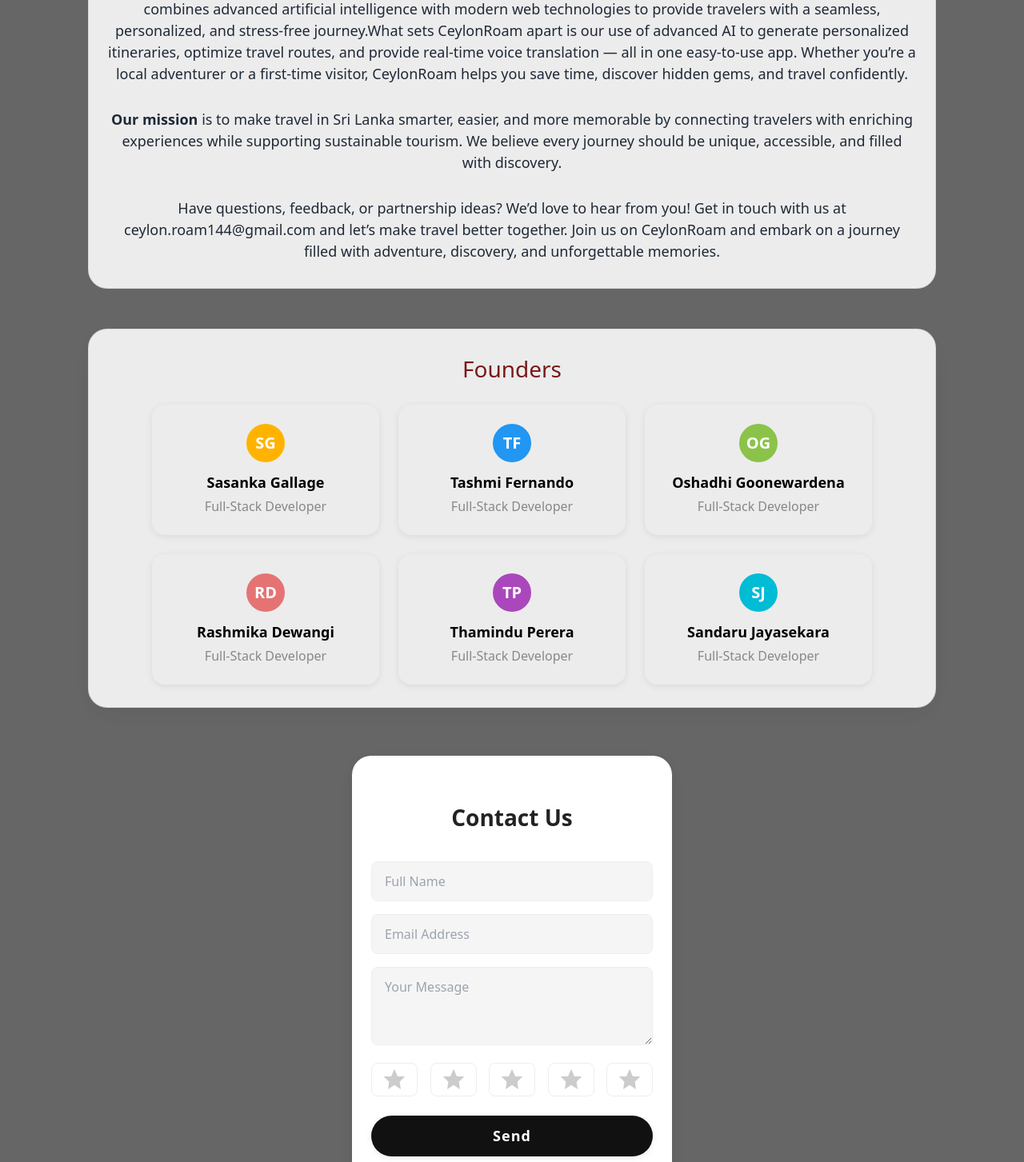
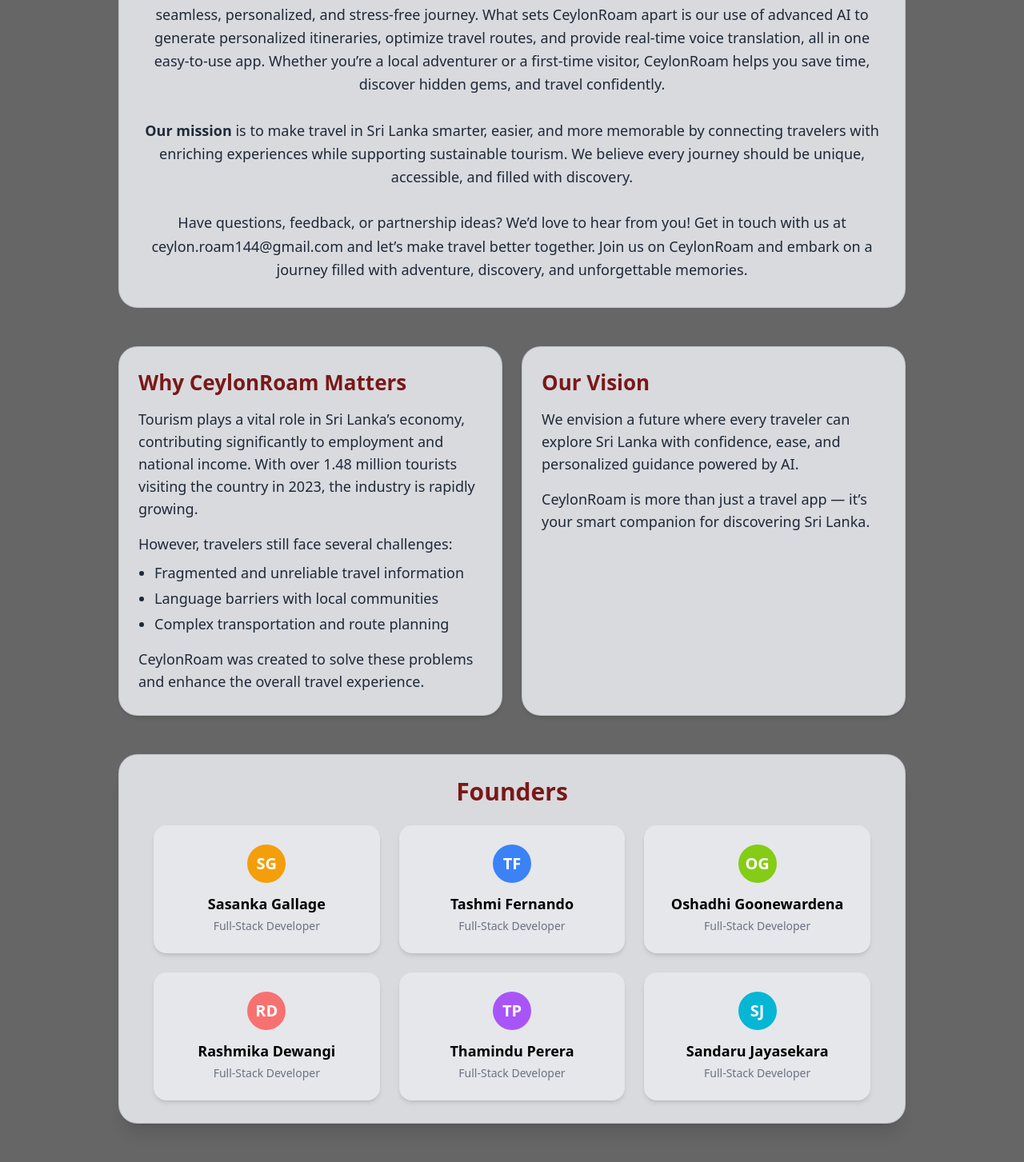
Before and after one commit to sigallage/CeylonRoam, a React (Vite) app in the folder frontend/: page /about-us in a window 1280 px wide. Shown: the part 300-1753 px from the top of the page at 80% size. Built offline with nearby package versions, Linux system fonts and the light colour scheme; no server answers; what @capacitor/core would draw is missing.

Commit message:
Updated About page- added new sections

```diff
--- a/frontend/src/pages/about/aboutUs.jsx
+++ b/frontend/src/pages/about/aboutUs.jsx
@@ -63,99 +63,119 @@
   };
 
   return (
-    <div
-      style={{
-        minHeight: "100vh",
-        background: "rgba(0, 0, 0, 0.6)",
-        backdropFilter: "blur(8px)",
-        WebkitBackdropFilter: "blur(8px)",
-      }}
-    >
-      <div style={{ maxWidth: 1100, margin: "0 auto", padding: "40px 20px" }}>
-      <div
-        style={{
-          background: "#ececec",
-          border: "1px solid rgba(0, 0, 0, 0.08)",
-          borderRadius: 24,
-          padding: "32px 24px",
-          marginBottom: 50,
-        }}
-      >
-        <h1 style={{ textAlign: "center", color: "#7a1818", marginBottom: 30, fontSize: 48 }}>ABOUT US</h1>
-        <p style={{ textAlign: "center", color: "#1f2937", fontSize: 18, marginBottom: 30 }}>
-          <b>CeylonRoam</b> is an AI-powered travel assistant designed to transform how people explore Sri Lanka. Our platform combines advanced artificial intelligence with modern web technologies to provide travelers with a seamless, personalized, and stress-free journey.What sets CeylonRoam apart is our use of advanced AI to generate personalized itineraries, optimize travel routes, and provide real-time voice translation — all in one easy-to-use app. Whether you’re a local adventurer or a first-time visitor, CeylonRoam helps you save time, discover hidden gems, and travel confidently.
+    <div className="min-h-screen bg-black/60 backdrop-blur-md">
+      <div className="max-w-5xl mx-auto px-5 py-10">
+        <div className="bg-gray-200/90 border border-black/10 rounded-3xl px-6 py-8 mb-12">
+          <h1 className="text-center text-[#7a1818] mb-7 text-4xl md:text-5xl font-semibold tracking-wide">
+            ABOUT US
+          </h1>
+          <p className="text-center text-gray-800 text-lg mb-7 leading-relaxed">
+            <b>CeylonRoam</b> is an AI-powered travel assistant designed to transform how people explore Sri Lanka. Our
+            platform combines advanced artificial intelligence with modern web technologies to provide travelers with a
+            seamless, personalized, and stress-free journey. What sets CeylonRoam apart is our use of advanced AI to
+            generate personalized itineraries, optimize travel routes, and provide real-time voice translation, all in
+            one easy-to-use app. Whether you’re a local adventurer or a first-time visitor, CeylonRoam helps you save
+            time, discover hidden gems, and travel confidently.
           </p>
-        <p style={{ textAlign: "center", color: "#1f2937", fontSize: 18, marginBottom: 30 }}>
-          <b>Our mission</b> is to make travel in Sri Lanka smarter, easier, and more memorable by connecting travelers with enriching experiences while supporting sustainable tourism. We believe every journey should be unique, accessible, and filled with discovery.
+          <p className="text-center text-gray-800 text-lg mb-7 leading-relaxed">
+            <b>Our mission</b> is to make travel in Sri Lanka smarter, easier, and more memorable by connecting
+            travelers with enriching experiences while supporting sustainable tourism. We believe every journey should
+            be unique, accessible, and filled with discovery.
           </p>
-        <p style={{ textAlign: "center", color: "#1f2937", fontSize: 18, marginBottom: 0 }}>
-          Have questions, feedback, or partnership ideas? We’d love to hear from you! Get in touch with us at ceylon.roam144@gmail.com
-    and let’s make travel better together. Join us on CeylonRoam and embark on a journey filled with adventure, discovery, and unforgettable memories.</p>
+          <p className="text-center text-gray-800 text-lg leading-relaxed">
+            Have questions, feedback, or partnership ideas? We’d love to hear from you! Get in touch with us at
+            ceylon.roam144@gmail.com and let’s make travel better together. Join us on CeylonRoam and embark on a
+            journey filled with adventure, discovery, and unforgettable memories.
+          </p>
         </div>
-      <div
-        style={{
-          marginTop: 40,
-          marginBottom: 40,
-          background: "#ececec",
-          border: "1px solid rgba(0, 0, 0, 0.08)",
-          borderRadius: 24,
-          padding: "28px 20px",
-          boxShadow: "0 10px 30px rgba(0, 0, 0, 0.06)",
-        }}
-      >
-        <h2 style={{ textAlign: "center", color: "#7a1818", fontSize: 28, marginBottom: 24 }}>Founders</h2>
-        <ul style={{ display: 'grid', gridTemplateColumns: 'repeat(3, 1fr)', gap: 24, justifyContent: 'center', listStyle: 'none', padding: 0, maxWidth: 900, margin: '0 auto' }}>
-          <li style={{ textAlign: 'center', background: '#ececec', boxShadow: '0 2px 8px rgba(0,0,0,0.08)', borderRadius: 16, padding: '24px', display: 'flex', flexDirection: 'column', alignItems: 'center', transition: 'box-shadow 0.2s, transform 0.2s' }}
-            onMouseOver={e => { e.currentTarget.style.boxShadow = '0 8px 24px rgba(122,24,24,0.15)'; e.currentTarget.style.transform = 'translateY(-4px) scale(1.03)'; }}
-            onMouseOut={e => { e.currentTarget.style.boxShadow = '0 2px 8px rgba(0,0,0,0.08)'; e.currentTarget.style.transform = 'none'; e.currentTarget.style.background = '#ececec'; }}>
-            <div style={{ background: '#ffb300', color: '#fff', borderRadius: '50%', width: 48, height: 48, display: 'flex', alignItems: 'center', justifyContent: 'center', fontSize: 20, fontWeight: 700 }}>SG</div>
-            <div style={{ fontWeight: 700, marginTop: 12, fontSize: 18 }}>Sasanka Gallage</div>
-            <div style={{ color: '#888', marginTop: 4 }}>Full-Stack Developer</div>
+
+        <div className="grid gap-6 mb-12 md:grid-cols-2">
+          <div className="bg-gray-200/90 border border-black/10 rounded-3xl px-6 py-7 shadow-md">
+            <h2 className="text-[#7a1818] text-2xl md:text-[26px] mb-4 font-semibold">
+              Why CeylonRoam Matters
+            </h2>
+            <p className="text-gray-800 text-base md:text-lg mb-4 leading-relaxed">
+              Tourism plays a vital role in Sri Lanka’s economy, contributing significantly to employment and national
+              income. With over 1.48 million tourists visiting the country in 2023, the industry is rapidly growing.
+            </p>
+            <p className="text-gray-800 text-base md:text-lg mb-2">However, travelers still face several challenges:</p>
+            <ul className="list-disc pl-5 mb-4 text-gray-800 text-base md:text-lg space-y-1">
+              <li>Fragmented and unreliable travel information</li>
+              <li>Language barriers with local communities</li>
+              <li>Complex transportation and route planning</li>
+            </ul>
+            <p className="text-gray-800 text-base md:text-lg leading-relaxed">
+              CeylonRoam was created to solve these problems and enhance the overall travel experience.
+            </p>
+          </div>
+
+          <div className="bg-gray-200/90 border border-black/10 rounded-3xl px-6 py-7 shadow-md">
+            <h2 className="text-[#7a1818] text-2xl md:text-[26px] mb-4 font-semibold">
+              Our Vision
+            </h2>
+            <p className="text-gray-800 text-base md:text-lg mb-4 leading-relaxed">
+              We envision a future where every traveler can explore Sri Lanka with confidence, ease, and personalized
+              guidance powered by AI.
+            </p>
+            <p className="text-gray-800 text-base md:text-lg leading-relaxed">
+              CeylonRoam is more than just a travel app — it’s your smart companion for discovering Sri Lanka.
+            </p>
+          </div>
+        </div>
+
+        <div className="mt-10 mb-10 bg-gray-200/90 border border-black/10 rounded-3xl px-6 py-7 shadow-xl">
+          <h2 className="text-center text-[#7a1818] text-2xl md:text-3xl font-semibold mb-6">Founders</h2>
+          <ul className="grid gap-6 max-w-4xl mx-auto list-none p-0 md:grid-cols-3">
+            <li className="text-center bg-gray-200 shadow-md rounded-2xl p-6 flex flex-col items-center transition duration-200 hover:shadow-2xl hover:-translate-y-1 hover:scale-[1.03]">
+              <div className="bg-amber-500 text-white rounded-full w-12 h-12 flex items-center justify-center text-xl font-bold">
+                SG
+              </div>
+              <div className="font-semibold mt-3 text-lg">Sasanka Gallage</div>
+              <div className="text-gray-500 mt-1 text-sm">Full-Stack Developer</div>
             </li>
-          <li style={{ textAlign: 'center', background: '#ececec', boxShadow: '0 2px 8px rgba(0,0,0,0.08)', borderRadius: 16, padding: '24px', display: 'flex', flexDirection: 'column', alignItems: 'center', transition: 'box-shadow 0.2s, transform 0.2s' }}
-            onMouseOver={e => { e.currentTarget.style.boxShadow = '0 8px 24px rgba(33,150,243,0.15)'; e.currentTarget.style.transform = 'translateY(-4px) scale(1.03)'; }}
-            onMouseOut={e => { e.currentTarget.style.boxShadow = '0 2px 8px rgba(0,0,0,0.08)'; e.currentTarget.style.transform = 'none'; e.currentTarget.style.background = '#ececec'; }}>
-            <div style={{ background: '#2196f3', color: '#fff', borderRadius: '50%', width: 48, height: 48, display: 'flex', alignItems: 'center', justifyContent: 'center', fontSize: 20, fontWeight: 700 }}>TF</div>
-            <div style={{ fontWeight: 700, marginTop: 12, fontSize: 18 }}>Tashmi Fernando</div>
-            <div style={{ color: '#888', marginTop: 4 }}>Full-Stack Developer</div>
+            <li className="text-center bg-gray-200 shadow-md rounded-2xl p-6 flex flex-col items-center transition duration-200 hover:shadow-2xl hover:-translate-y-1 hover:scale-[1.03]">
+              <div className="bg-blue-500 text-white rounded-full w-12 h-12 flex items-center justify-center text-xl font-bold">
+                TF
+              </div>
+              <div className="font-semibold mt-3 text-lg">Tashmi Fernando</div>
+              <div className="text-gray-500 mt-1 text-sm">Full-Stack Developer</div>
             </li>
-          <li style={{ textAlign: 'center', background: '#ececec', boxShadow: '0 2px 8px rgba(0,0,0,0.08)', borderRadius: 16, padding: '24px', display: 'flex', flexDirection: 'column', alignItems: 'center', transition: 'box-shadow 0.2s, transform 0.2s' }}
-            onMouseOver={e => { e.currentTarget.style.boxShadow = '0 8px 24px rgba(139,195,74,0.15)'; e.currentTarget.style.transform = 'translateY(-4px) scale(1.03)'; }}
-            onMouseOut={e => { e.currentTarget.style.boxShadow = '0 2px 8px rgba(0,0,0,0.08)'; e.currentTarget.style.transform = 'none'; e.currentTarget.style.background = '#ececec'; }}>
-            <div style={{ background: '#8bc34a', color: '#fff', borderRadius: '50%', width: 48, height: 48, display: 'flex', alignItems: 'center', justifyContent: 'center', fontSize: 20, fontWeight: 700 }}>OG</div>
-            <div style={{ fontWeight: 700, marginTop: 12, fontSize: 18 }}>Oshadhi Goonewardena</div>
-            <div style={{ color: '#888', marginTop: 4 }}>Full-Stack Developer</div>
+            <li className="text-center bg-gray-200 shadow-md rounded-2xl p-6 flex flex-col items-center transition duration-200 hover:shadow-2xl hover:-translate-y-1 hover:scale-[1.03]">
+              <div className="bg-lime-500 text-white rounded-full w-12 h-12 flex items-center justify-center text-xl font-bold">
+                OG
+              </div>
+              <div className="font-semibold mt-3 text-lg">Oshadhi Goonewardena</div>
+              <div className="text-gray-500 mt-1 text-sm">Full-Stack Developer</div>
             </li>
-          <li style={{ textAlign: 'center', background: '#ececec', boxShadow: '0 2px 8px rgba(0,0,0,0.08)', borderRadius: 16, padding: '24px', display: 'flex', flexDirection: 'column', alignItems: 'center', transition: 'box-shadow 0.2s, transform 0.2s' }}
-            onMouseOver={e => { e.currentTarget.style.boxShadow = '0 8px 24px rgba(229,115,115,0.15)'; e.currentTarget.style.transform = 'translateY(-4px) scale(1.03)'; }}
-            onMouseOut={e => { e.currentTarget.style.boxShadow = '0 2px 8px rgba(0,0,0,0.08)'; e.currentTarget.style.transform = 'none'; e.currentTarget.style.background = '#ececec'; }}>
-            <div style={{ background: '#e57373', color: '#fff', borderRadius: '50%', width: 48, height: 48, display: 'flex', alignItems: 'center', justifyContent: 'center', fontSize: 20, fontWeight: 700 }}>RD</div>
-            <div style={{ fontWeight: 700, marginTop: 12, fontSize: 18 }}>Rashmika Dewangi</div>
-            <div style={{ color: '#888', marginTop: 4 }}>Full-Stack Developer</div>
+            <li className="text-center bg-gray-200 shadow-md rounded-2xl p-6 flex flex-col items-center transition duration-200 hover:shadow-2xl hover:-translate-y-1 hover:scale-[1.03]">
+              <div className="bg-red-400 text-white rounded-full w-12 h-12 flex items-center justify-center text-xl font-bold">
+                RD
+              </div>
+              <div className="font-semibold mt-3 text-lg">Rashmika Dewangi</div>
+              <div className="text-gray-500 mt-1 text-sm">Full-Stack Developer</div>
             </li>
-          <li style={{ textAlign: 'center', background: '#ececec', boxShadow: '0 2px 8px rgba(0,0,0,0.08)', borderRadius: 16, padding: '24px', display: 'flex', flexDirection: 'column', alignItems: 'center', transition: 'box-shadow 0.2s, transform 0.2s' }}
-            onMouseOver={e => { e.currentTarget.style.boxShadow = '0 8px 24px rgba(171,71,188,0.15)'; e.currentTarget.style.transform = 'translateY(-4px) scale(1.03)'; }}
-            onMouseOut={e => { e.currentTarget.style.boxShadow = '0 2px 8px rgba(0,0,0,0.08)'; e.currentTarget.style.transform = 'none'; e.currentTarget.style.background = '#ececec'; }}>
-            <div style={{ background: '#ab47bc', color: '#fff', borderRadius: '50%', width: 48, height: 48, display: 'flex', alignItems: 'center', justifyContent: 'center', fontSize: 20, fontWeight: 700 }}>TP</div>
-            <div style={{ fontWeight: 700, marginTop: 12, fontSize: 18 }}>Thamindu Perera</div>
-            <div style={{ color: '#888', marginTop: 4 }}>Full-Stack Developer</div>
+            <li className="text-center bg-gray-200 shadow-md rounded-2xl p-6 flex flex-col items-center transition duration-200 hover:shadow-2xl hover:-translate-y-1 hover:scale-[1.03]">
+              <div className="bg-purple-500 text-white rounded-full w-12 h-12 flex items-center justify-center text-xl font-bold">
+                TP
+              </div>
+              <div className="font-semibold mt-3 text-lg">Thamindu Perera</div>
+              <div className="text-gray-500 mt-1 text-sm">Full-Stack Developer</div>
             </li>
-          <li style={{ textAlign: 'center', background: '#ececec', boxShadow: '0 2px 8px rgba(0,0,0,0.08)', borderRadius: 16, padding: '24px', display: 'flex', flexDirection: 'column', alignItems: 'center', transition: 'box-shadow 0.2s, transform 0.2s' }}
-            onMouseOver={e => { e.currentTarget.style.boxShadow = '0 8px 24px rgba(0,188,212,0.15)'; e.currentTarget.style.transform = 'translateY(-4px) scale(1.03)'; }}
-            onMouseOut={e => { e.currentTarget.style.boxShadow = '0 2px 8px rgba(0,0,0,0.08)'; e.currentTarget.style.transform = 'none'; e.currentTarget.style.background = '#ececec'; }}>
-            <div style={{ background: '#00bcd4', color: '#fff', borderRadius: '50%', width: 48, height: 48, display: 'flex', alignItems: 'center', justifyContent: 'center', fontSize: 20, fontWeight: 700 }}>SJ</div>
-            <div style={{ fontWeight: 700, marginTop: 12, fontSize: 18 }}>Sandaru Jayasekara</div>
-            <div style={{ color: '#888', marginTop: 4 }}>Full-Stack Developer</div>
+            <li className="text-center bg-gray-200 shadow-md rounded-2xl p-6 flex flex-col items-center transition duration-200 hover:shadow-2xl hover:-translate-y-1 hover:scale-[1.03]">
+              <div className="bg-cyan-500 text-white rounded-full w-12 h-12 flex items-center justify-center text-xl font-bold">
+                SJ
+              </div>
+              <div className="font-semibold mt-3 text-lg">Sandaru Jayasekara</div>
+              <div className="text-gray-500 mt-1 text-sm">Full-Stack Developer</div>
             </li>
           </ul>
         </div>
-      <div style={{ marginTop: 60, display: "flex", justifyContent: "center" }}>
-        <div style={{ background: "#fff", boxShadow: "0 4px 24px rgba(0,0,0,0.08)", borderRadius: 24, padding: "32px 24px", maxWidth: 400, width: "100%", display: "flex", flexDirection: "column", alignItems: "center" }}>
-          <div style={{ marginBottom: 24 }}>
-            {/* Icon removed */}
-          </div>
-          <h2 style={{ textAlign: "center", color: "#222", marginBottom: 34, fontSize: 28, fontWeight: 700 }}>Contact Us</h2>
-          <form onSubmit={handleSubmit} style={{ width: "100%" }}>
+
+        <div className="mt-16 flex justify-center">
+          <div className="bg-white shadow-lg rounded-3xl px-6 py-8 max-w-sm w-full flex flex-col items-center">
+            <div className="mb-6">{/* Icon removed */}</div>
+            <h2 className="text-center text-2xl md:text-[28px] font-bold text-gray-900 mb-8">Contact Us</h2>
+            <form onSubmit={handleSubmit} className="w-full space-y-4">
               <input
                 type="text"
                 name="name"
@@ -163,7 +183,7 @@
                 onChange={handleChange}
                 required
                 placeholder="Full Name"
-              style={{ width: "100%", padding: "12px 16px", fontSize: 16, marginBottom: 16, border: "1px solid #eee", borderRadius: 8, outline: "none", background: "#f5f5f5" }}
+                className="w-full px-4 py-3 text-base border border-gray-200 rounded-lg outline-none bg-gray-100 focus:ring-2 focus:ring-[#7a1818]/60 focus:border-transparent"
               />
               <input
                 type="email"
@@ -172,7 +192,7 @@
                 onChange={handleChange}
                 required
                 placeholder="Email Address"
-              style={{ width: "100%", padding: "12px 16px", fontSize: 16, marginBottom: 16, border: "1px solid #eee", borderRadius: 8, outline: "none", background: "#f5f5f5" }}
+                className="w-full px-4 py-3 text-base border border-gray-200 rounded-lg outline-none bg-gray-100 focus:ring-2 focus:ring-[#7a1818]/60 focus:border-transparent"
               />
               <textarea
                 name="message"
@@ -180,32 +200,22 @@
                 onChange={handleChange}
                 rows={3}
                 placeholder="Your Message"
-              style={{ width: "100%", padding: "12px 16px", fontSize: 16, marginBottom: 16, border: "1px solid #eee", borderRadius: 8, outline: "none", background: "#f5f5f5" }}
+                className="w-full px-4 py-3 text-base border border-gray-200 rounded-lg outline-none bg-gray-100 focus:ring-2 focus:ring-[#7a1818]/60 focus:border-transparent resize-none"
               />
-            <div style={{ display: "flex", justifyContent: "space-between", marginBottom: 24 }}>
+              <div className="flex justify-between mb-6">
               {[1,2,3,4,5].map(star => (
                 <span
                   key={star}
-                  style={{
-                    cursor: "pointer",
-                    background: "#fff",
-                    borderRadius: 8,
-                    padding: "4px 12px",
-                    border: "1px solid #eee",
-                    transition: "border 0.2s, background 0.2s",
-                    display: "inline-block"
-                  }}
+                  className="cursor-pointer bg-white rounded-lg px-3 py-1 border border-gray-200 inline-block hover:border-[#ffb300]/70"
                   onClick={() => handleRating(star)}
                   aria-label={`Rate ${star} star${star > 1 ? 's' : ''}`}
                 >
                   <svg
-                    width="32"
-                    height="32"
+                    className="w-8 h-8 block"
                     viewBox="0 0 24 24"
                     fill={star <= form.rating ? "#ffb300" : "#ccc"}
                     stroke="none"
                     xmlns="http://www.w3.org/2000/svg"
-                    style={{ display: "block" }}
                   >
                     <polygon points="12,2 15,9 22,9 17,14 18,21 12,17 6,21 7,14 2,9 9,9" />
                   </svg>
@@ -215,31 +225,15 @@
             <button
               type="submit"
               disabled={isSubmitting}
-              style={{
-                width: "100%",
-                background: "#111",
-                color: "#fff",
-                padding: "12px 0",
-                fontWeight: 700,
-                letterSpacing: 1,
-                fontSize: 18,
-                border: "none",
-                cursor: "pointer",
-                borderRadius: 40,
-                boxShadow: "0 2px 8px rgba(0,0,0,0.08)",
-                display: "flex",
-                alignItems: "center",
-                justifyContent: "center",
-                opacity: isSubmitting ? 0.7 : 1
-              }}
+              className="w-full bg-black text-white py-3 font-bold tracking-wide text-lg rounded-full shadow-md flex items-center justify-center disabled:opacity-70"
             >
               {isSubmitting ? "Sending..." : "Send"}
             </button>
             {submitError && (
-              <p style={{ textAlign: "center", color: "#b91c1c", marginTop: 20 }}>{submitError}</p>
+              <p className="text-center text-red-700 mt-5">{submitError}</p>
             )}
             {submitted && (
-              <p style={{ textAlign: "center", color: "green", marginTop: 20 }}>Thank you for your feedback!</p>
+              <p className="text-center text-green-600 mt-5">Thank you for your feedback!</p>
             )}
           </form>
         </div>
```
Lines whose indentation alone changed are shown as unchanged.
